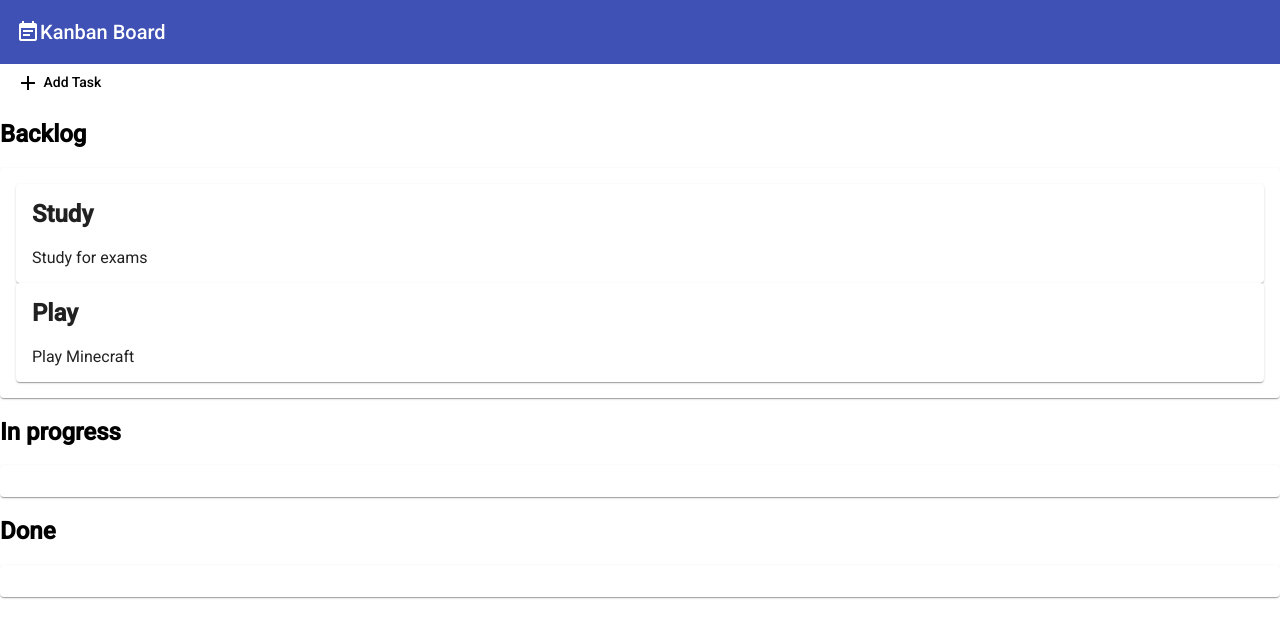
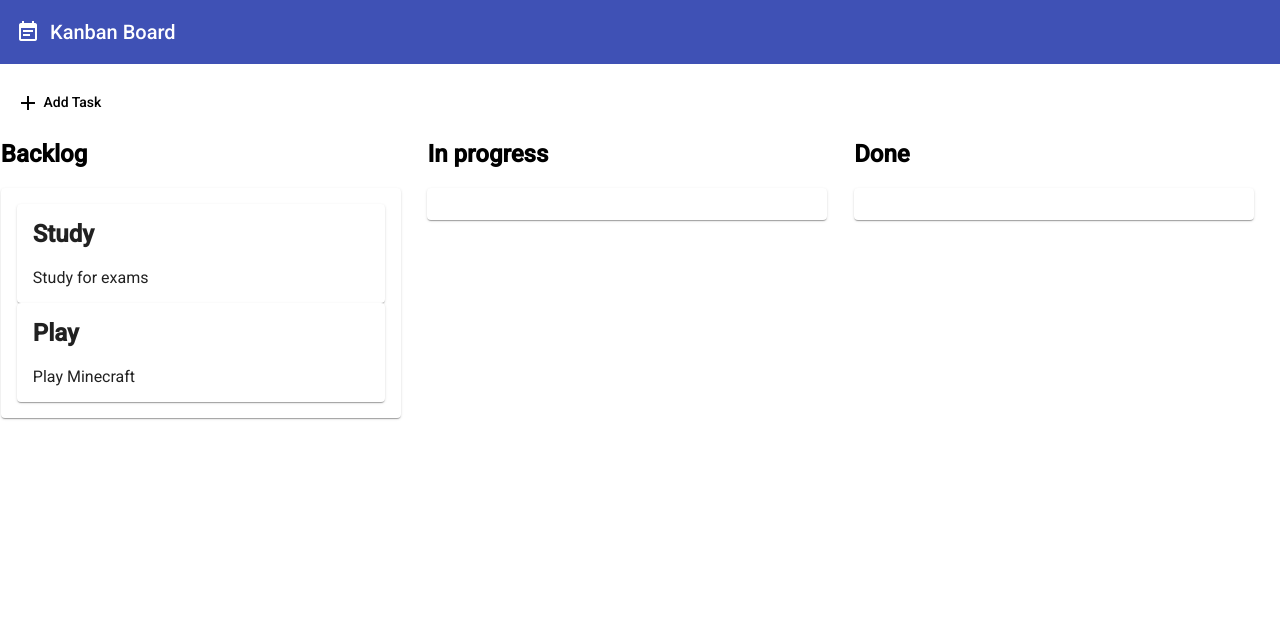
Before and after one commit to PratikGarai/KanbanBoard-Angular, an Angular app: page / in a window 1280 px wide. Shown: the top 638 px of the page. Built offline with nearby package versions, Linux system fonts and the light colour scheme.

Commit message:
main page styling

```diff
--- a/src/app/app.component.css
+++ b/src/app/app.component.css
@@ -0,0 +1,36 @@
+mat-toolbar {
+    margin-bottom: 20px;
+}
+
+mat-toolbar > span {
+    margin-left: 10px;
+}
+
+.content-wrapper {
+    max-width : 1400px;
+    margin : auto;
+}
+
+.container-wrapper {
+    display: flex;
+    justify-content: space-around;
+}
+
+.container {
+    width : 400px;
+    margin : 0 25px 25px 0;
+}
+
+.list {
+    border : 1px solid #ccc;
+    min-height: 100px;
+    border-radius: 4px;
+}
+
+.cdk-drag-placeholder {
+    opacity : 0;
+}
+
+.cdk-drag-animating {
+    transition: transform 250ms;
+}
--- a/src/app/app.component.html
+++ b/src/app/app.component.html
@@ -4,11 +4,10 @@
 </mat-toolbar>
 
 <div class="content-wrapper">
+  <button mat-button (click)="newTask()">
+      <mat-icon>add</mat-icon> Add Task
+  </button>
   <div class="container-wrapper">
-
-    <button mat-button (click)="newTask()">
-      <mat-icon>add</mat-icon> Add Task
-    </button>
 
     <div class="container">
       <h2>Backlog</h2>
```
